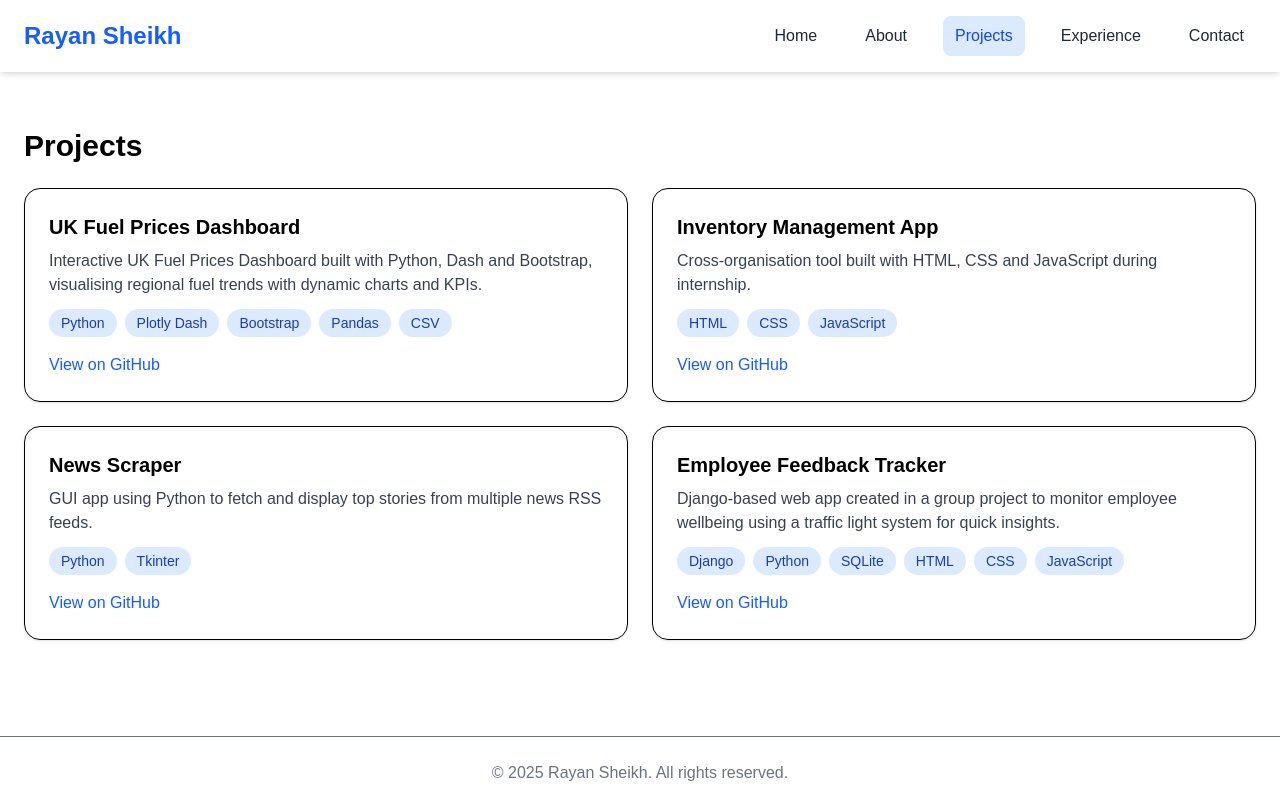
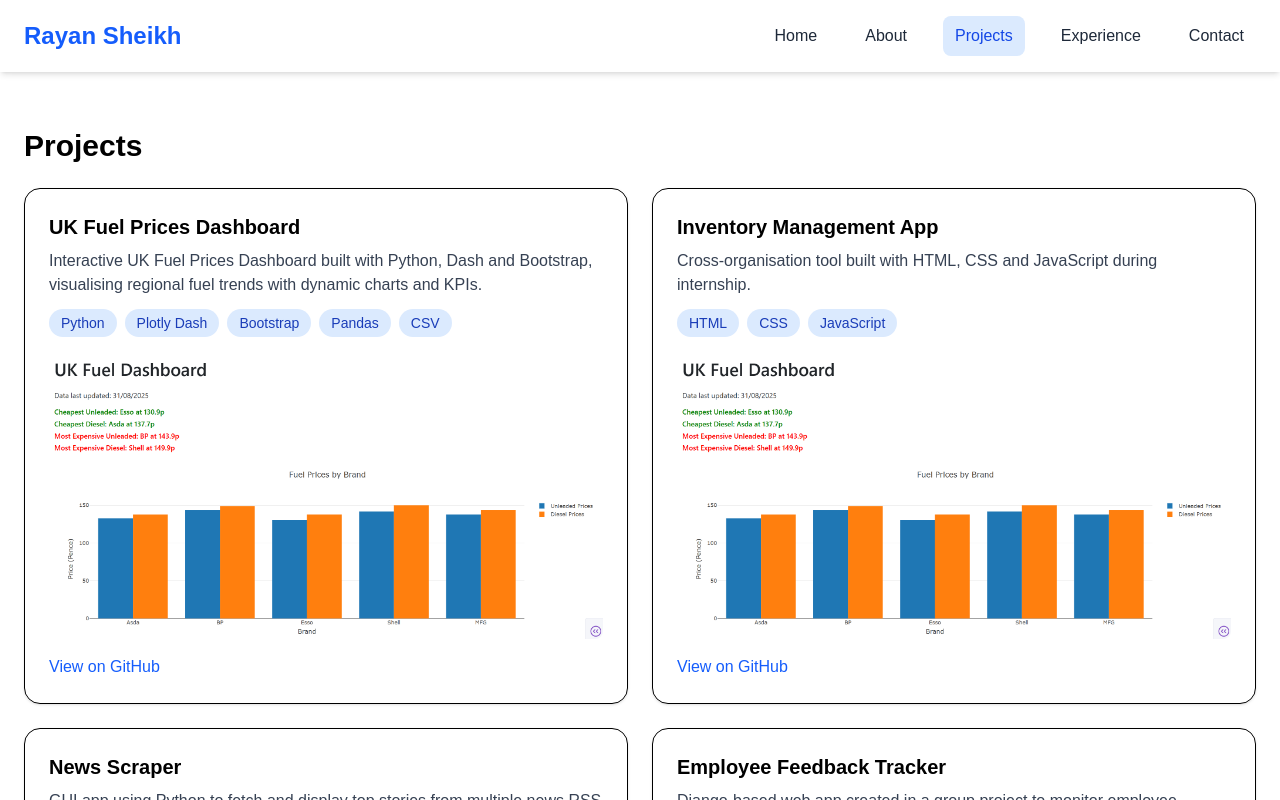
Before and after one commit to RayanSheikh01/Portfolio, a Next.js app: page /projects in a window 1280 px wide. Shown: the top 800 px of the page. Built offline with nearby package versions, Linux system fonts and the light colour scheme.

Commit message:
Add images to projects and add uk fuel dashboard image

```diff
--- a/app/projects/page.tsx
+++ b/app/projects/page.tsx
@@ -8,14 +8,16 @@ title: "UK Fuel Prices Dashboard",
 description:
 "Interactive UK Fuel Prices Dashboard built with Python, Dash and Bootstrap, visualising regional fuel trends with dynamic charts and KPIs.",
 tech: ["Python", "Plotly Dash", "Bootstrap", "Pandas", "CSV"],
-github: "https://github.com/RayanSheikh01/UKFuelDashboard"
+github: "https://github.com/RayanSheikh01/UKFuelDashboard",
+image: "/UKFuelDashboard.png"
 },
 {
 title: "Inventory Management App",
 description:
 "Cross-organisation tool built with HTML, CSS and JavaScript during internship.",
 tech: ["HTML", "CSS", "JavaScript"],
-github: "https://github.com/RayanSheikh01/"
+github: "https://github.com/RayanSheikh01/",
+image: "/UKFuelDashboard.png"
 },
 {
 title: "News Scraper",
@@ -23,11 +25,13 @@ description:
 "GUI app using Python to fetch and display top stories from multiple news RSS feeds.",
 tech: ["Python", "Tkinter"],
 github: "https://github.com/RayanSheikh01/newsFeedParser",
+image: "/UKFuelDashboard.png"
 },
 {title: "Employee Feedback Tracker",
   description: "Django-based web app created in a group project to monitor employee wellbeing using a traffic light system for quick insights.",
   tech: ["Django", "Python", "SQLite", "HTML", "CSS", "JavaScript"],
-  github: "https://github.com/DigitalDaVinchi/SD_GRP_Health-check"
+  github: "https://github.com/DigitalDaVinchi/SD_GRP_Health-check",
+  image: "/UKFuelDashboard.png"
 }
 ]
 
--- a/components/ProjectCard.tsx
+++ b/components/ProjectCard.tsx
@@ -3,11 +3,13 @@ interface ProjectProps {
     description: string
     tech: string[]
     github: string
+    image: string
   }
 
-  export default function ProjectCard({ title, description, tech, github }: ProjectProps) {
+  export default function ProjectCard({ title, description, tech, github, image}: ProjectProps) {
     return (
       <div className="p-6 border rounded-2xl shadow-sm hover:shadow-lg hover:bg-blue-50 transform hover:scale-105 transition duration-300">
+
         <h3 className="text-xl font-semibold mb-2 text-black">{title}</h3>
         <p className="text-gray-700 mb-3">{description}</p>
         <div className="flex flex-wrap gap-2 mb-4">
@@ -17,6 +19,7 @@ interface ProjectProps {
             </span>
           ))}
         </div>
+        <img src={image} alt={title} className="mb-4 rounded-lg" />
         <a href={github} target="_blank" className="text-blue-600 hover:underline">
           View on GitHub
         </a>
```
Also changed, not shown: public/UKFuelDashboard.png (added).
